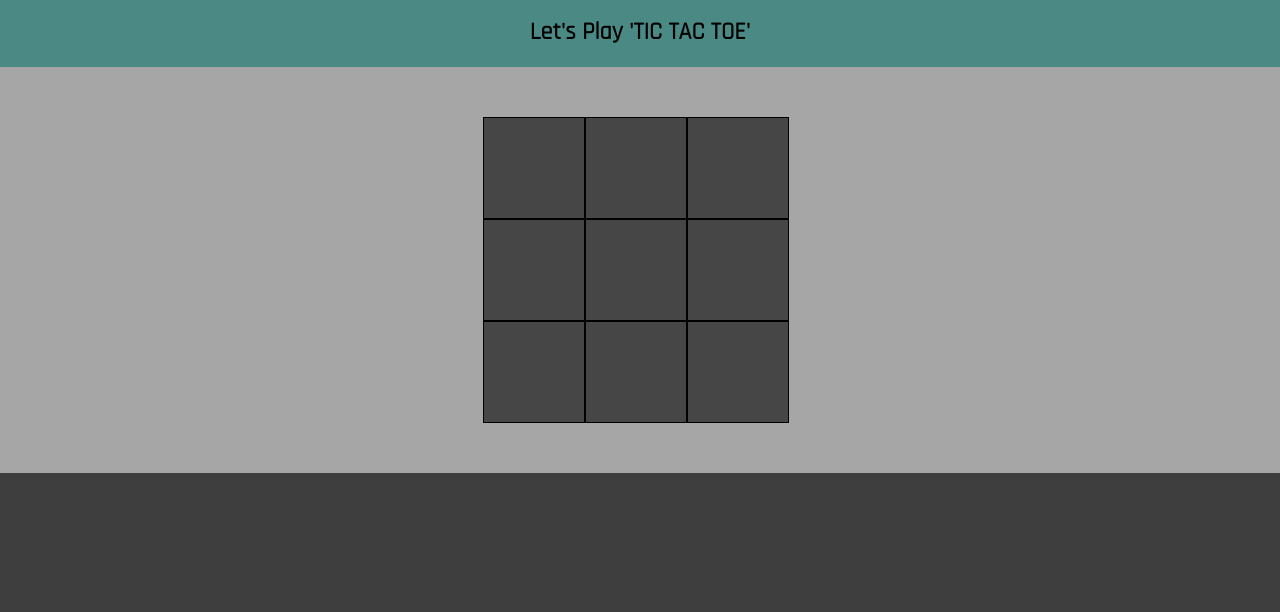
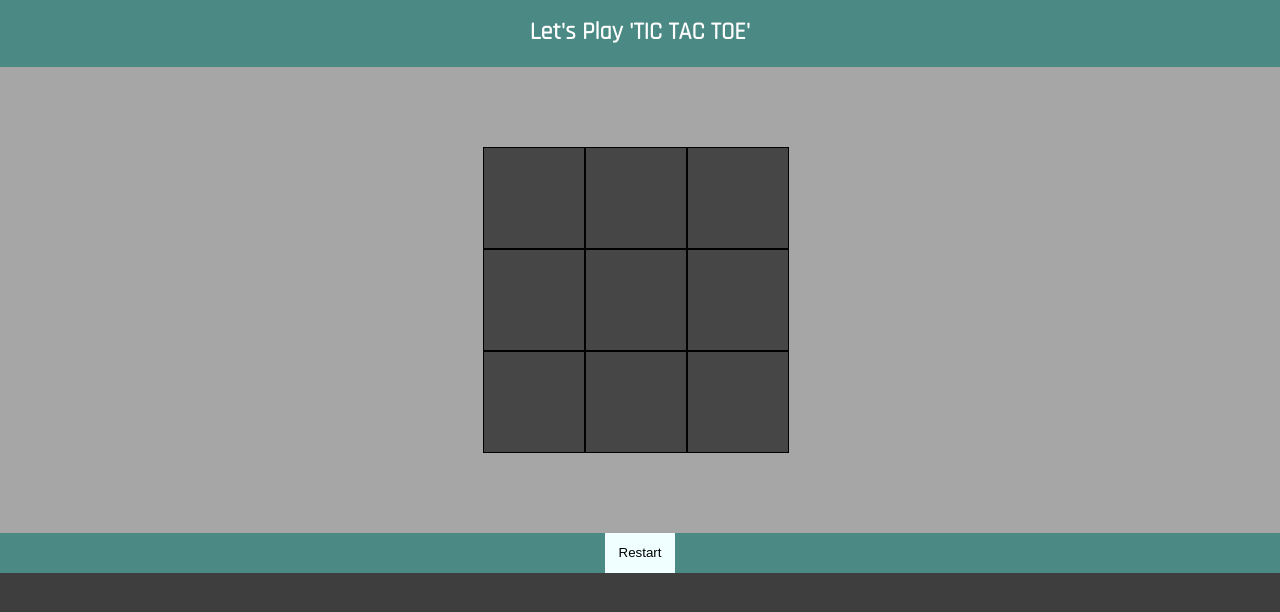
Before and after one commit to EbyChacko/project2_game, a plain HTML site: page tic-tac-toe.html in a window 1280 px wide. Shown: the part 126-738 px from the top of the page. Drawn offline with Linux system fonts and the light colour scheme.

Commit message:
add button in tic tac toe

```diff
--- a/assets/css/style.css
+++ b/assets/css/style.css
@@ -69,7 +69,7 @@ a{
     width:100%;
     height: fit-content;
     background-color:rgb(75, 137, 133);
-    color:black;
+    color:rgb(255, 255, 255);
     display: flex;
     justify-content:center;
     font-family: 'Rajdhani', sans-serif;
@@ -86,6 +86,14 @@ a{
     flex-wrap:wrap;
     font-family: 'Rajdhani', sans-serif;
 }
+.cells{
+    align-items: center;
+    padding:80px;
+    float:none;
+    display:flex;
+    flex-wrap: wrap;
+    width:315px;
+}
 .cell{
     background-color: rgb(70, 70, 70);
     flex: 0 0 100px;
@@ -94,13 +102,12 @@ a{
     border:1px solid black;
     cursor: pointer;
 }
-
-.cells{
-    align-items: center;
-    padding:50px;
-    float:none;
-    display:flex;
-    flex-wrap: wrap;
-    width:315px;
+button{
+    width:70px;
+    border: 0;
+    /* border-radius: 10px; */
+    background-color: azure;
+    color:black;
+    cursor: pointer;
 
 }
--- a/tic-tac-toe.html
+++ b/tic-tac-toe.html
@@ -30,6 +30,10 @@
             <div cellIndex="8" class="cell"></div>
         </div>
     </div>
+    <div class="heading-area">
+        <h2 id="notification"></h2>
+        <button>Restart</button>
+    </div>
 
     <script src="assets/js/script.js"></script>
 </body>
```
